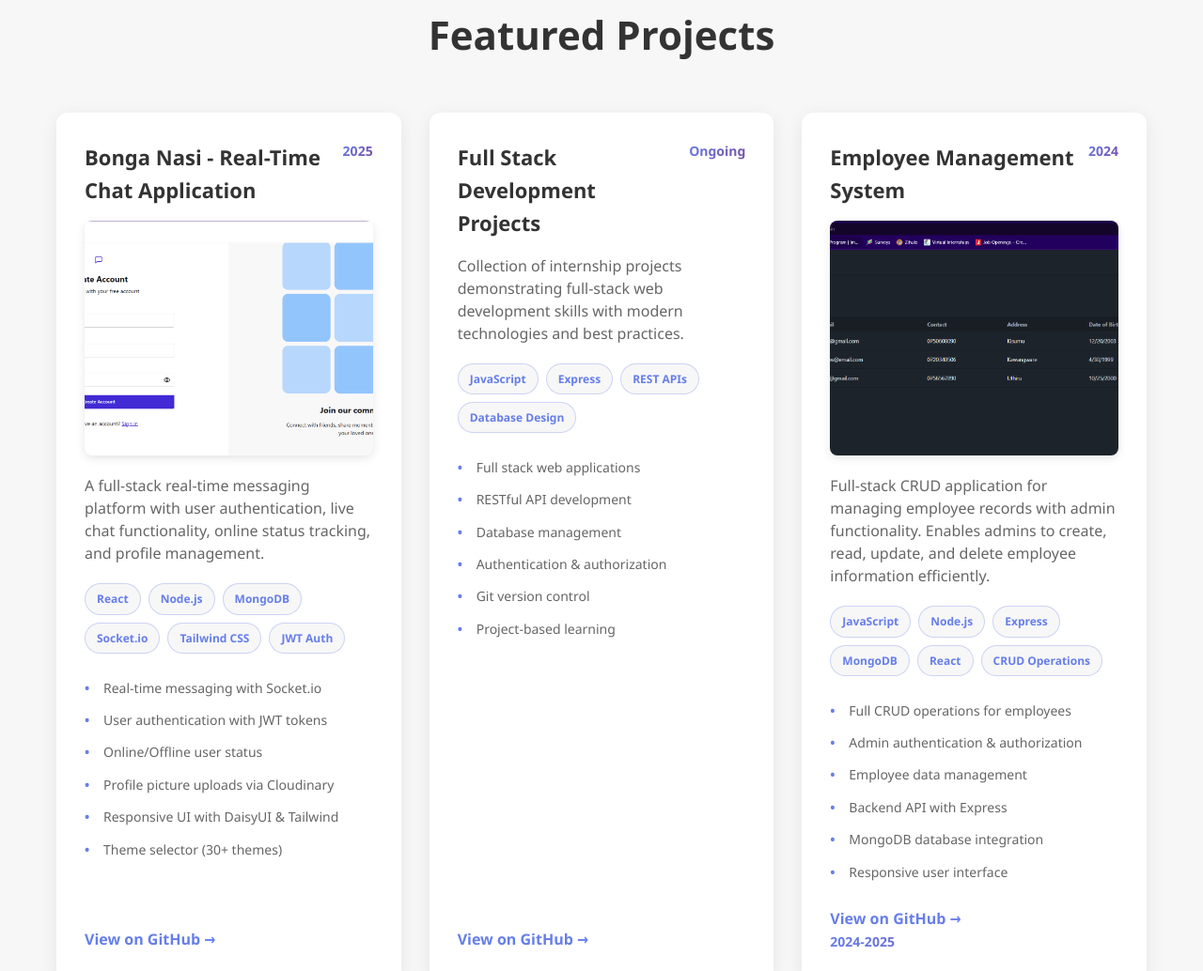
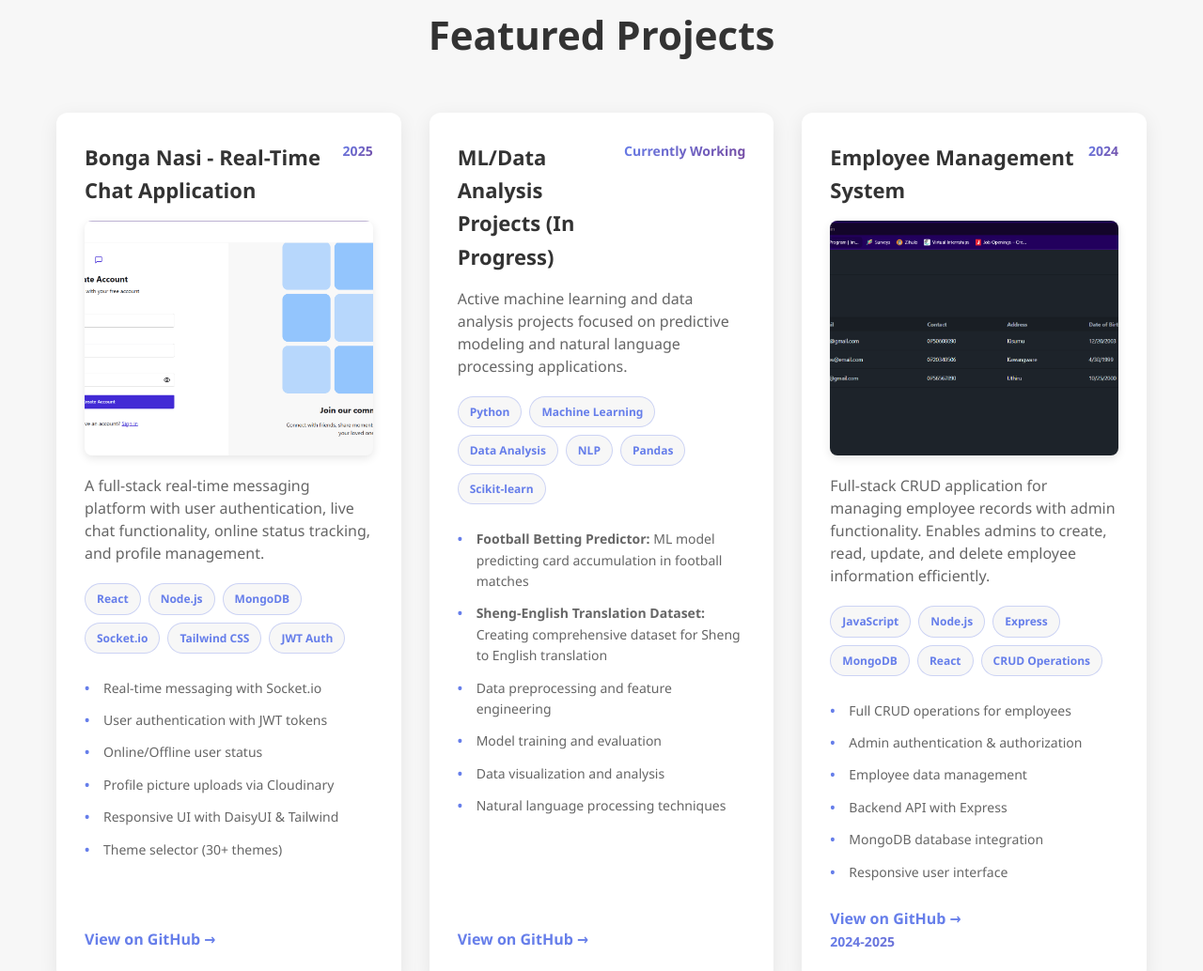
Before and after one commit to frodoBaggins04/frodoBaggins04.github.io, a plain HTML site: page index.html in a window 1280 px wide. Shown: the part 2989-4023 px from the top of the page at 94% size. Drawn offline with Linux system fonts and the light colour scheme.

Commit message:
Small Update to my portfolio

```diff
--- a/index.html
+++ b/index.html
@@ -177,27 +177,29 @@
 
                 <div class="project-card">
                     <div class="project-header">
-                        <h3>Full Stack Development Projects</h3>
-                        <span class="project-year">Ongoing</span>
+                        <h3>ML/Data Analysis Projects (In Progress)</h3>
+                        <span class="project-year">Currently Working</span>
                     </div>
-                    <p class="project-description">Collection of internship projects demonstrating full-stack web development skills with modern technologies and best practices.</p>
+                    <p class="project-description">Active machine learning and data analysis projects focused on predictive modeling and natural language processing applications.</p>
                     <div class="tech-stack">
-                        <span class="tech-badge">JavaScript</span>
-                        <span class="tech-badge">Express</span>
-                        <span class="tech-badge">REST APIs</span>
-                        <span class="tech-badge">Database Design</span>
+                        <span class="tech-badge">Python</span>
+                        <span class="tech-badge">Machine Learning</span>
+                        <span class="tech-badge">Data Analysis</span>
+                        <span class="tech-badge">NLP</span>
+                        <span class="tech-badge">Pandas</span>
+                        <span class="tech-badge">Scikit-learn</span>
                     </div>
                     <div class="project-features">
                         <ul>
-                            <li>Full stack web applications</li>
-                            <li>RESTful API development</li>
-                            <li>Database management</li>
-                            <li>Authentication & authorization</li>
-                            <li>Git version control</li>
-                            <li>Project-based learning</li>
+                            <li><strong>Football Betting Predictor:</strong> ML model predicting card accumulation in football matches</li>
+                            <li><strong>Sheng-English Translation Dataset:</strong> Creating comprehensive dataset for Sheng to English translation</li>
+                            <li>Data preprocessing and feature engineering</li>
+                            <li>Model training and evaluation</li>
+                            <li>Data visualization and analysis</li>
+                            <li>Natural language processing techniques</li>
                         </ul>
                     </div>
-                    <a href="https://github.com/Fredrick-Ofodongoro/Internship_Tasks" target="_blank" class="project-link">View on GitHub →</a>
+                    <a href="https://github.com/frodoBaggins04" target="_blank" class="project-link">View on GitHub →</a>
                 </div>
 
                 <div class="project-card">
```
